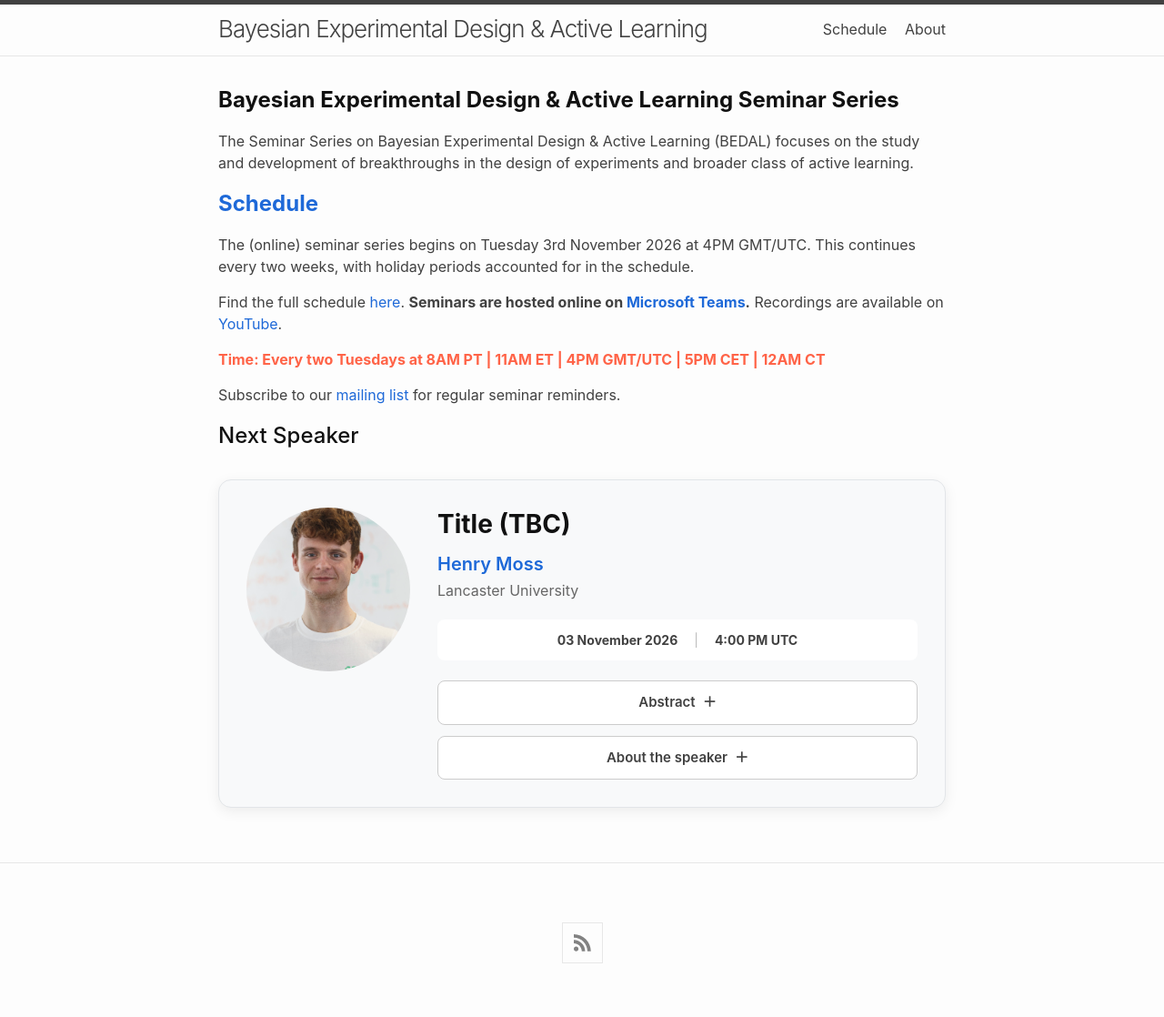
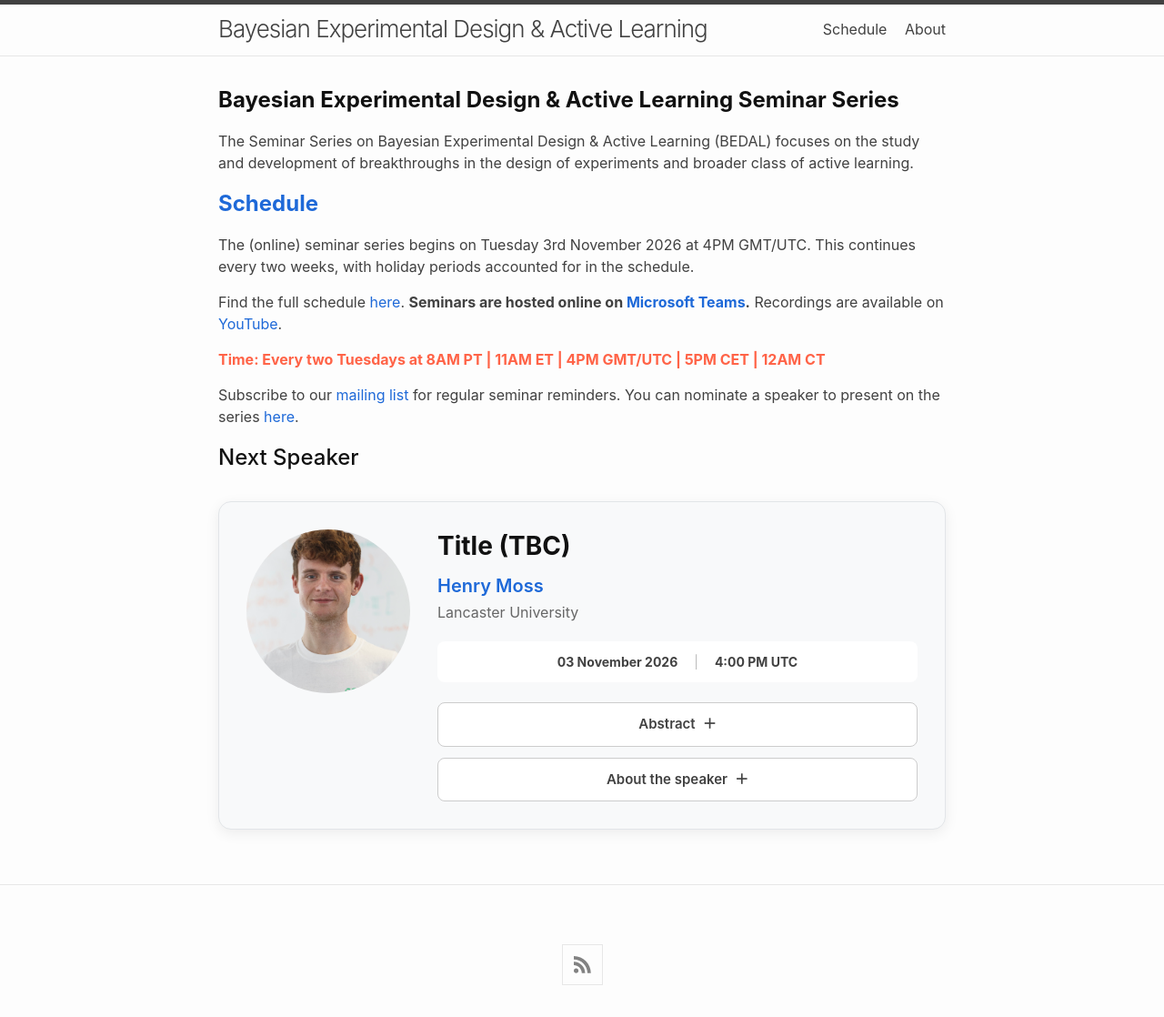
Before and after one commit to bayesiandesign/seminar, a Jekyll site: the page built from README.md, in a window 1280 px wide. Shown: the whole page at 91% size. Built offline with Jekyll 4.4.1, drawn with Linux system fonts in a browser that asks for light colours; nearby versions of some CDN libraries; our own code applies the rules of GitHub Pages for plain Markdown files; before the commit the page ends 1094 px from its top, so only the background shows below that.

Commit message:
Update home.html

```diff
--- a/_layouts/home.html
+++ b/_layouts/home.html
@@ -13,7 +13,7 @@ layout: default
   <p>Find the full schedule <a href="https://bayesiandesign.github.io/seminar/schedule/">here</a>. <span style='font-weight: bold;'>Seminars are hosted online on <a href="https://teams.microsoft.com/meet/380924451692686?p=I83LABVKH7uZp3dGE1">Microsoft Teams</a>.</span> Recordings are available on <a href="http://www.youtube.com/@bayesiandesign">YouTube</a>.</p>
   <p style="color:Tomato;"><span style='font-weight: bold;'>Time: Every two Tuesdays at 8AM PT | 11AM ET | 4PM GMT/UTC | 5PM CET | 12AM CT</span></p>
 
-  <p>Subscribe to our <a href="https://groups.google.com/g/bedal-list">mailing list</a> for regular seminar reminders.</p>
+  <p>Subscribe to our <a href="https://groups.google.com/g/bedal-list">mailing list</a> for regular seminar reminders. You can nominate a speaker to present on the series <a href="https://forms.cloud.microsoft/e/eDvCBX8h8h">here</a>.</p>
 
   <h2>Next Speaker</h2>
 
```
